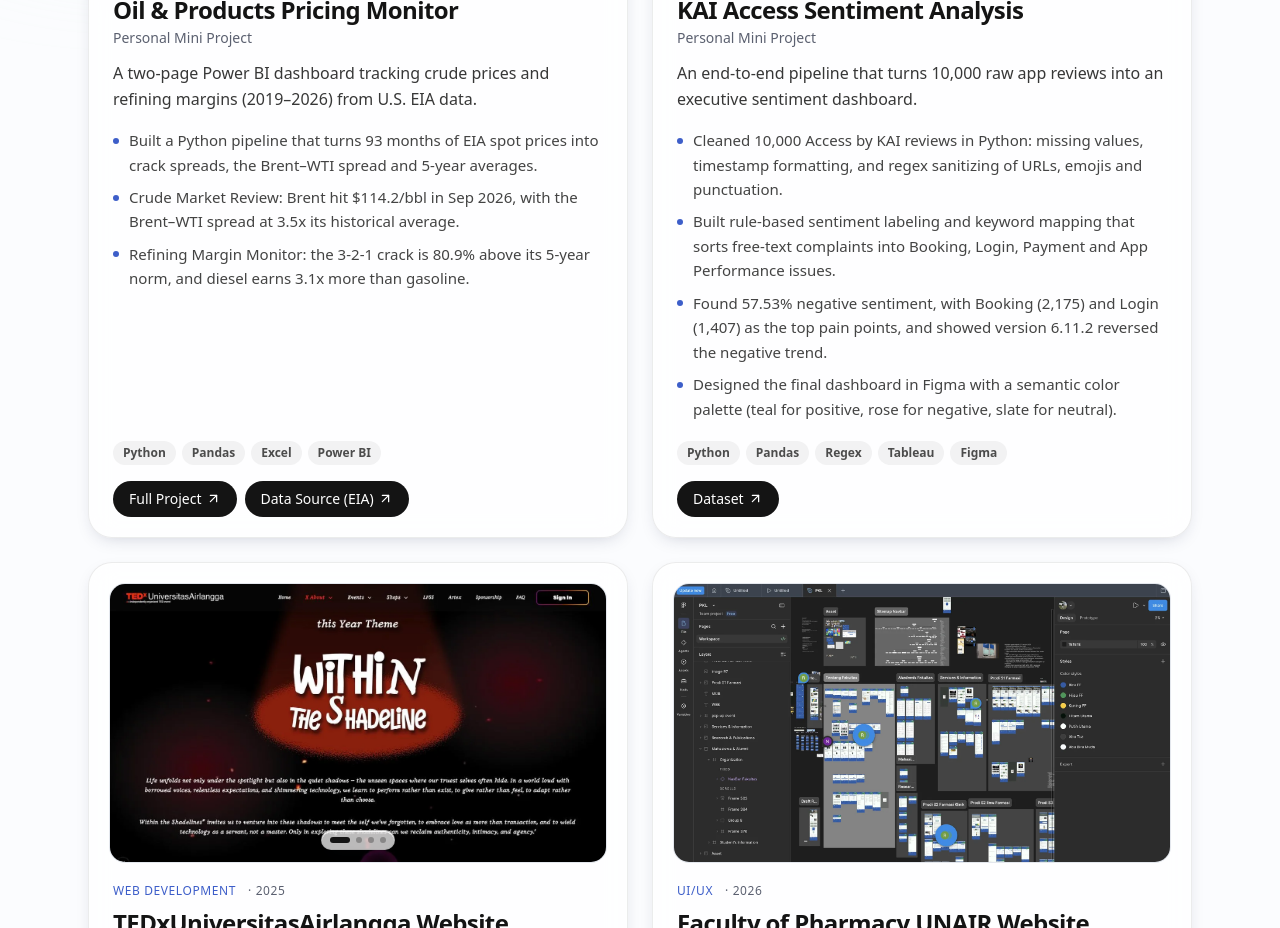
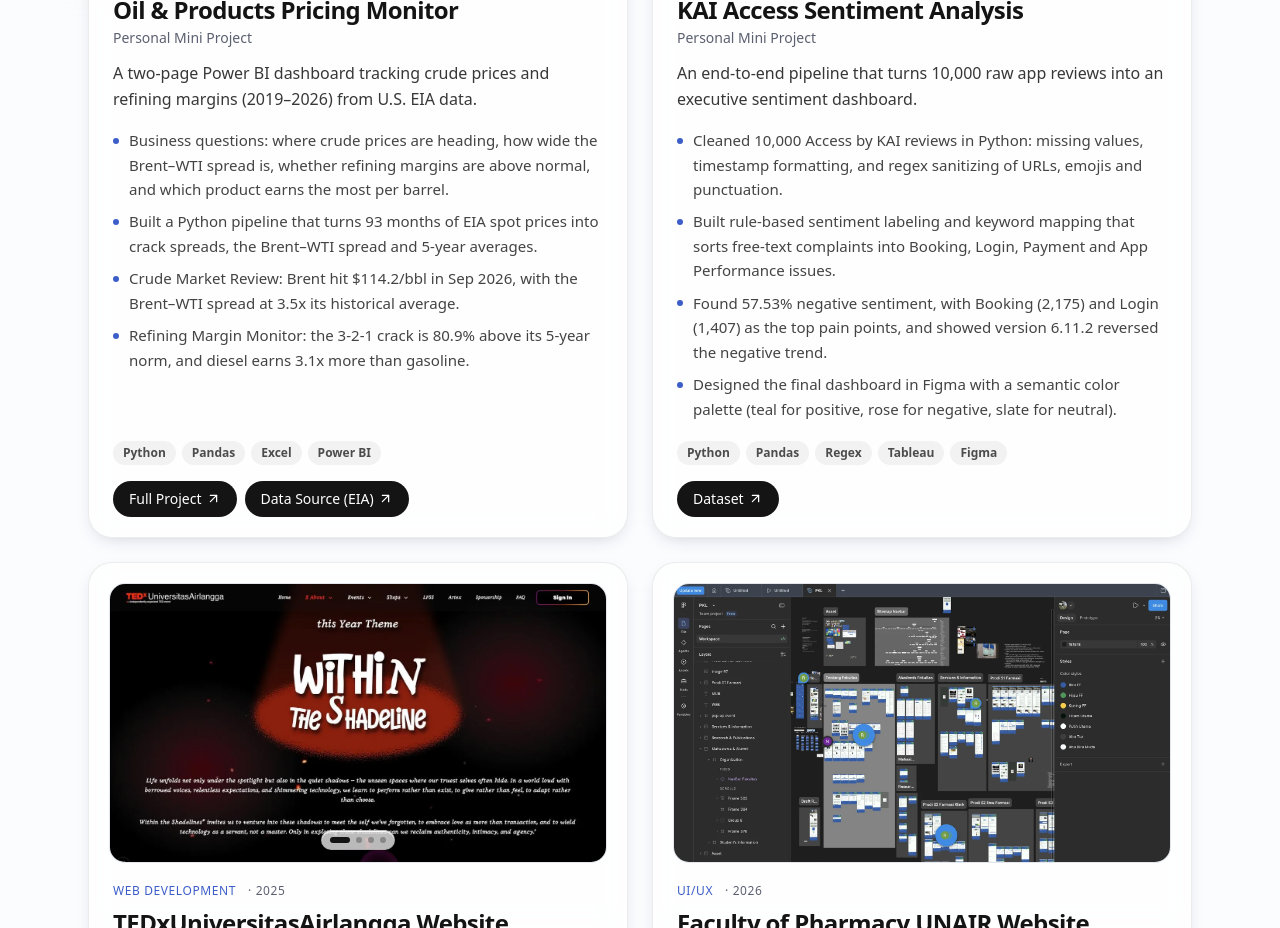
Before and after one commit to aelolel/portfolio, a Next.js app: page / in a window 1280 px wide. Shown: the part 2180-3108 px from the top of the page. Built offline with nearby package versions, Linux system fonts and the light colour scheme.

Commit message:
Restore business questions in Oil & Products Pricing Monitor

```diff
--- a/src/data/portfolio.ts
+++ b/src/data/portfolio.ts
@@ -83,6 +83,7 @@ export const projects: Project[] = [
     context: "Personal Mini Project",
     date: "2026",
     points: [
+      "Business questions: where crude prices are heading, how wide the Brent–WTI spread is, whether refining margins are above normal, and which product earns the most per barrel.",
       "Built a Python pipeline that turns 93 months of EIA spot prices into crack spreads, the Brent–WTI spread and 5-year averages.",
       "Crude Market Review: Brent hit $114.2/bbl in Sep 2026, with the Brent–WTI spread at 3.5x its historical average.",
       "Refining Margin Monitor: the 3-2-1 crack is 80.9% above its 5-year norm, and diesel earns 3.1x more than gasoline.",
```
